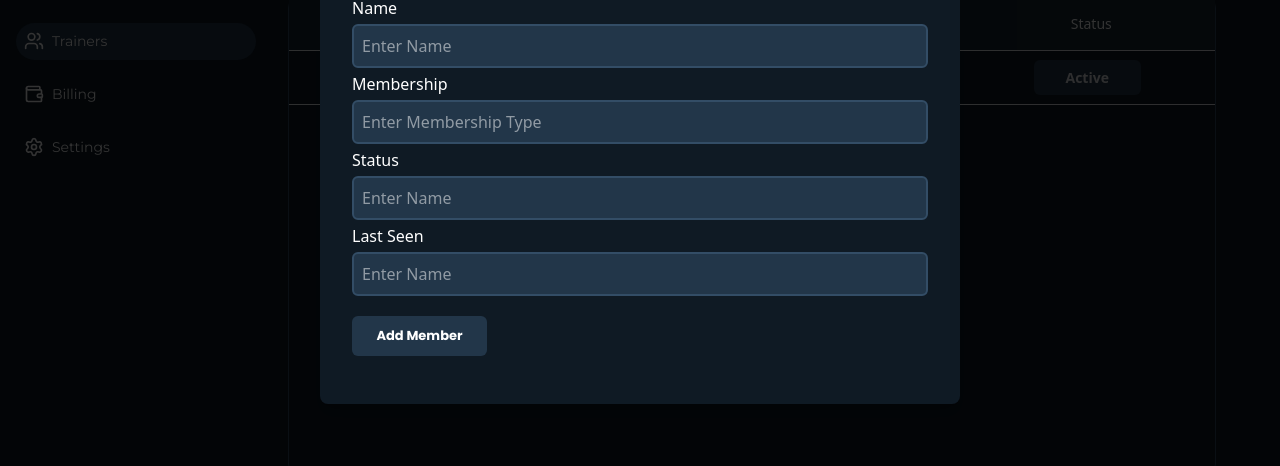
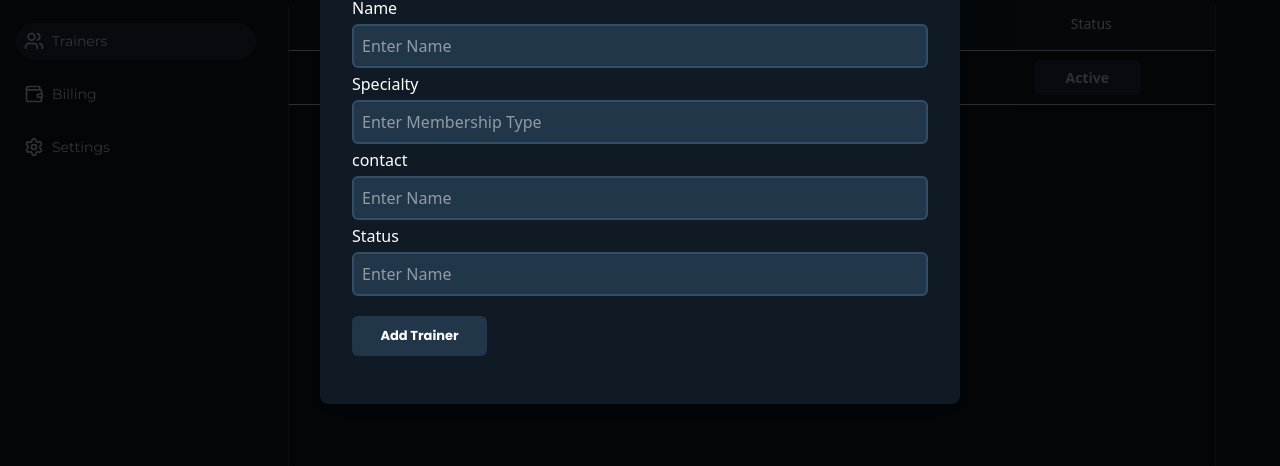
Before and after one commit to mafindijr/Gym-Management-System, a React (Vite) app: page /trainers in a window 1280 px wide. Both pictures are taken after a click on the button "Add Trainer". Shown: the part 216-682 px from the top of the page. Built offline with nearby package versions, Linux system fonts and the light colour scheme.

Commit message:
working on the trainers form logic

```diff
--- a/src/pages/trainers.jsx
+++ b/src/pages/trainers.jsx
@@ -103,21 +103,34 @@ export default function TrainersPage() {
                       type="text"
                       placeholder="Enter Name"
                       name="name"
-                      value={formData.name}
+                      value={formData.trainer}
                       onChange={handleChange}
                       />
                       </label>
                   </div>
                   <div>
                       <label>
-                          Membership
+                          Specialty
 
                       <input
                       className="p-2 my-1 w-full outline-none border-[#334d66] border-2 bg-[#223649] rounded-md text-[16px]"
                       type="text"
                       placeholder="Enter Membership Type"
                       name="membership"
-                      value={formData.membership}
+                      value={formData.specialty}
+                      onChange={handleChange}
+                      />
+                      </label>
+                  </div>
+                  <div>
+                      <label>
+                          contact
+                      <input
+                      className="p-2 my-1 w-full outline-none border-[#334d66] border-2 bg-[#223649] rounded-md text-[16px]"
+                      type="text"
+                      placeholder="Enter Name"
+                      name="status"
+                      value={formData.contact}
                       onChange={handleChange}
                       />
                       </label>
@@ -129,26 +142,13 @@ export default function TrainersPage() {
                       className="p-2 my-1 w-full outline-none border-[#334d66] border-2 bg-[#223649] rounded-md text-[16px]"
                       type="text"
                       placeholder="Enter Name"
-                      name="status"
+                      name="lastVisit"
                       value={formData.status}
                       onChange={handleChange}
                       />
                       </label>
                   </div>
-                  <div>
-                      <label>
-                          Last Seen
-                      <input
-                      className="p-2 my-1 w-full outline-none border-[#334d66] border-2 bg-[#223649] rounded-md text-[16px]"
-                      type="text"
-                      placeholder="Enter Name"
-                      name="lastVisit"
-                      value={formData.lastVisit}
-                      onChange={handleChange}
-                      />
-                      </label>
-                  </div>
-                  <button type="submit" className="bg-[#223649] w-[135px] h-[40px] rounded-md my-4 pl-4 pr-4 leading-5.4 text-[13px] font-bold font-poppins text-center cursor-pointer">Add Member</button>
+                  <button type="submit" className="bg-[#223649] w-[135px] h-[40px] rounded-md my-4 pl-4 pr-4 leading-5.4 text-[13px] font-bold font-poppins text-center cursor-pointer">Add Trainer</button>
               </div>
           </form>
       </Modal>
```
